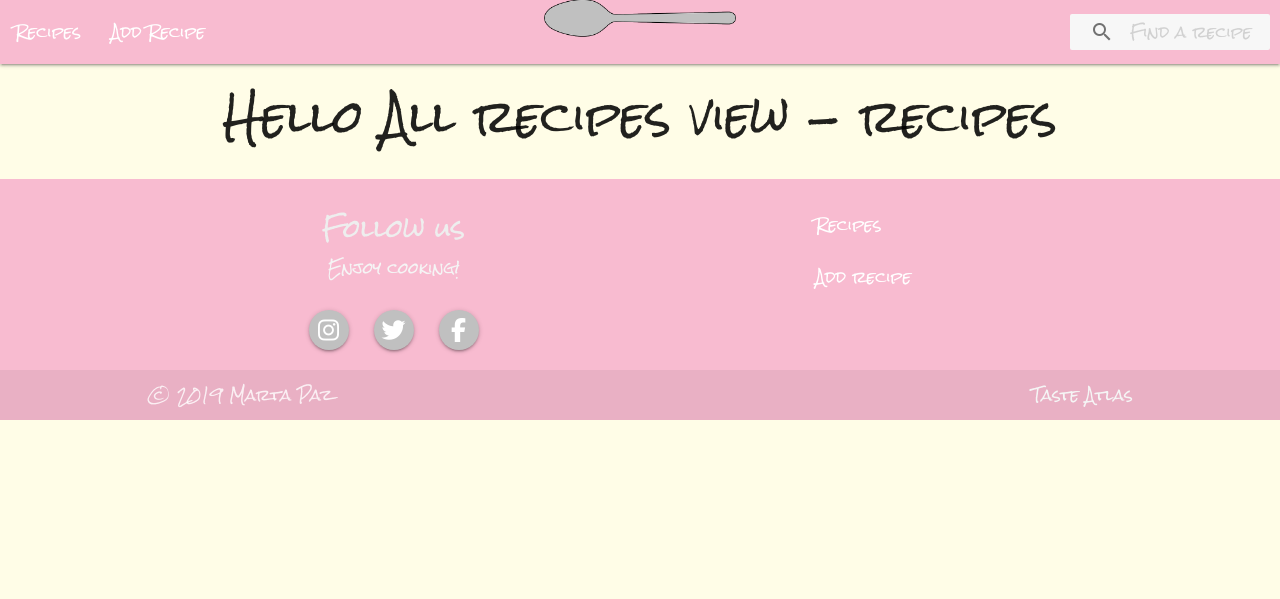
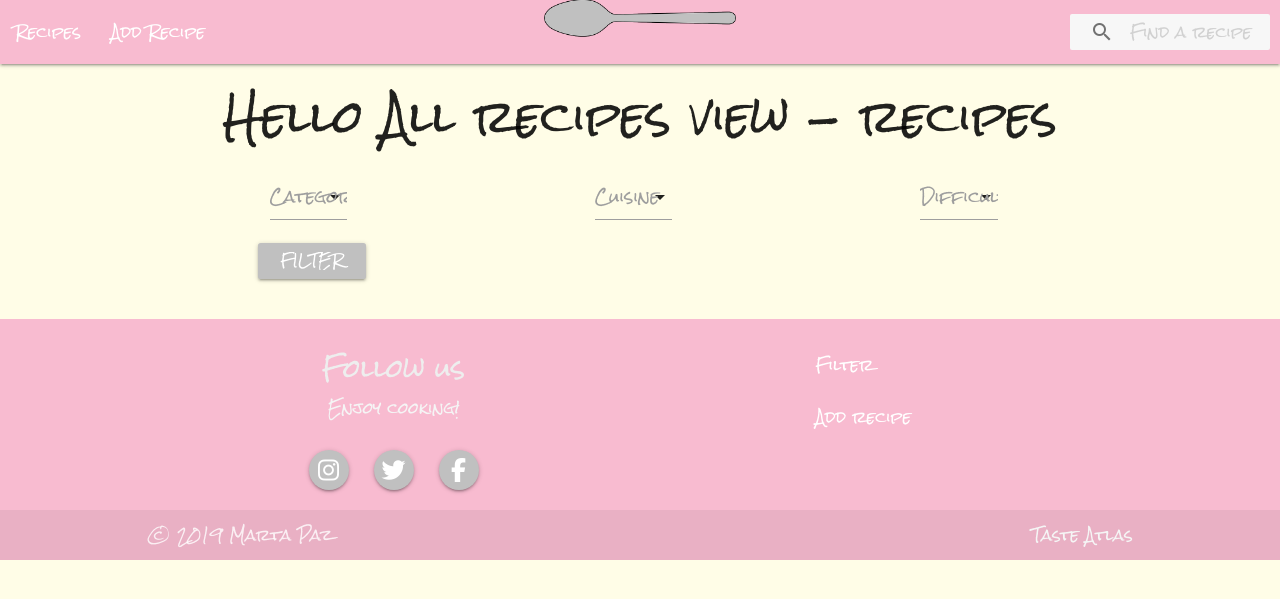
Before and after one commit to pazcm/cook-book, a Flask app: page /all_recipes in a window 1280 px wide. Shown: the top 599 px of the page. Run offline with Flask 2, Linux system fonts and the light colour scheme; data that the repository does not hold is empty; some libraries are stand-ins or nearby versions; some web fonts are replaced.

Commit message:
add filter toall recipes view

```diff
--- a/app.py
+++ b/app.py
@@ -92,10 +92,32 @@ def recipe_detail(recipes_id):
     return render_template('recipe-detail.html', recipe=mongo.db.recipes.find_one({'_id':ObjectId(recipes_id)}))
 
 
-# All recipes
+# All recipes with filters
 @app.route('/all_recipes', methods=["GET", "POST"])
 def all_recipes():
-    return render_template('all-recipes.html', recipes = mongo.db.recipes.find())
+
+    category = mongo.db.categories.find()
+    cuisine = mongo.db.cuisines.find()
+    difficulty = mongo.db.difficulty.find()
+    filters = {}
+    filtered_results = mongo.db.recipes.find(filters)
+
+    if request.method == "POST":
+        recipe_category = request.form.get("category_type")
+        if not recipe_category == None:
+            filters["category"] = recipe_category
+
+        recipe_cuisine = request.form.get("cuisine")
+        if not recipe_cuisine == None:
+            filters["cuisine"] = recipe_cuisine
+
+        recipe_difficulty = request.form.get("difficulty")
+        if not recipe_difficulty == None:
+            filters["difficulty"] = recipe_difficulty
+
+        return render_template('results.html', recipes=filtered_results, categories=category, cuisines=cuisine, difficulty=difficulty)
+
+    return render_template('all-recipes.html', recipes = mongo.db.recipes.find(), categories=category, cuisines=cuisine, difficulty=difficulty)
 
 # test Search box
 @app.route('/search_box/', methods=["POST"])
--- a/static/css/style.css
+++ b/static/css/style.css
@@ -26,7 +26,7 @@ nav .nav-wrapper {
   top: 0;
   width: 50%;
 
-  }
+}
 
 .title {
   text-align: center;
@@ -341,6 +341,30 @@ ol {
 
 }
 
+
+/* -- all recipes view -- */
+
+.row-filter {
+  height: inherit !important;
+
+}
+
+.filter-btn-all-recipes {
+  float: left !important;
+
+}
+
+.row .col.l2.form-filter {
+  width: 33%;
+
+}
+
+.form-filter .input-field {
+  width: 33% !important;
+
+}
+
+
 /* -- Forms -- */
 
 .recipe-form {
@@ -434,6 +458,7 @@ textarea {
 
 
 /* -- Media Queries -- */
+
 @media (min-width: 600px) {
 
    /* -- Search box -- */
@@ -478,6 +503,7 @@ textarea {
 
   .filter-btn {
     width: 8% !important;
+
   }
 
 
--- a/templates/all-recipes.html
+++ b/templates/all-recipes.html
@@ -3,6 +3,51 @@
 <h1 class="title">All recipes view</h1>
   <div class="container all-recipes-container">
     <h3>Hello All recipes view - recipes</h3>
+    <!--filter-->
+    <div class="top-filter-container">
+            <div class="row">
+                <form action="/list_recipes" class="filter-container filter-container-all-recipes" method="POST">
+                    <div class="form-row row-filter row-one-filter ">
+                        <div class="col s12 m3 l2 form-filter">
+                            <div class="input-field col s12 m12 l3">
+                                <select id="category" name="category_type">
+                                    <option value="" disabled selected>Category</option>
+                                    {% for category in categories %}
+                                    <option value="{{category.category_type}}">{{category.category_type}}</option>
+                                    {% endfor %}
+                                </select>
+                            </div>
+                        </div>
+                        <div class="col s12 m3 l2 form-filter">
+                            <div class="input-field col s12 m12 l3">
+                                <select id="cuisine" name="cuisine">
+                                    <option value="" disabled selected>Cuisine</option>
+                                    {% for cui in cuisines %}
+                                    <option value="{{cui.cuisine}}">{{cui.cuisine}}</option>
+                                    {% endfor %}
+                              </select>
+                            </div>
+                        </div>
+                        <div class="col s12 m3 l2 form-filter">
+                            <div class="input-field col s12 m12 l3">
+                                <select id="difficulty" name="difficulty">
+                                    <option value="" disabled selected>Difficulty</option>
+                                    {% for dif in difficulty %}
+                                    <option value="{{dif.mode}}">{{dif.mode}}</option>
+                                    {% endfor %}
+                                </select>
+                            </div>
+                        </div>
+
+                        <div class="col s6 m6 l8 filter-btn filter-btn-all-recipes ">
+                            <input type="submit" value="Filter" class="btn waves-effect waves-light brown">
+                        </div>
+
+                    </div>
+                </form>
+            </div>
+        </div>
+    <!--end filter-->
     <div class="row">
       {% for recipe in recipes %}
       <div class="col s12 m6 l3">
--- a/templates/base.html
+++ b/templates/base.html
@@ -84,7 +84,7 @@
                     <div class="col l4 offset-l2 s12 footer-links">
                         <!--<h5 class="white-text">Links</h5>-->
                         <ul class="links">
-                          <li><a class="white-text" href="{{url_for('all_recipes')}}">Recipes</a></li>
+                          <li><a class="white-text" href="{{url_for('list_recipes')}}">Filter</a></li>
                           <li><a class="white-text" href="{{url_for('add_recipe')}}">Add recipe</a></li>
                         </ul>
                     </div>
```
